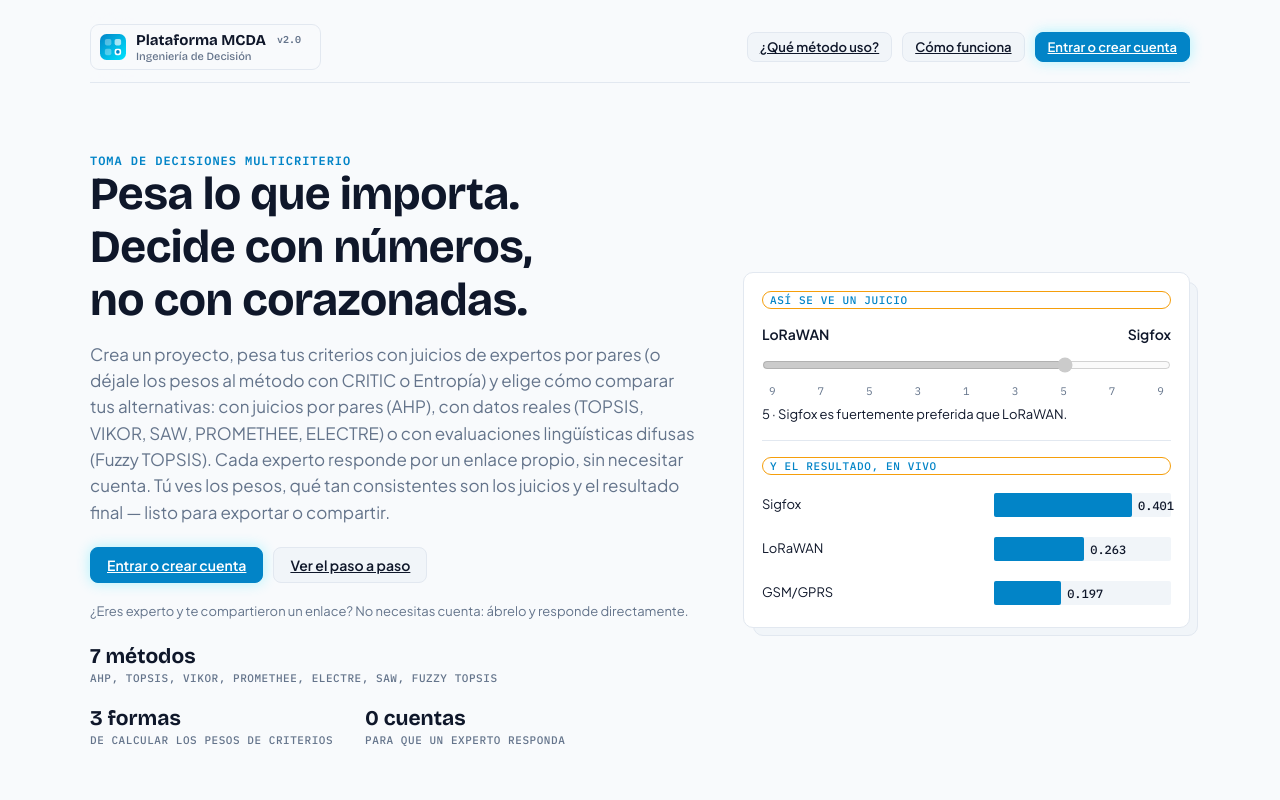
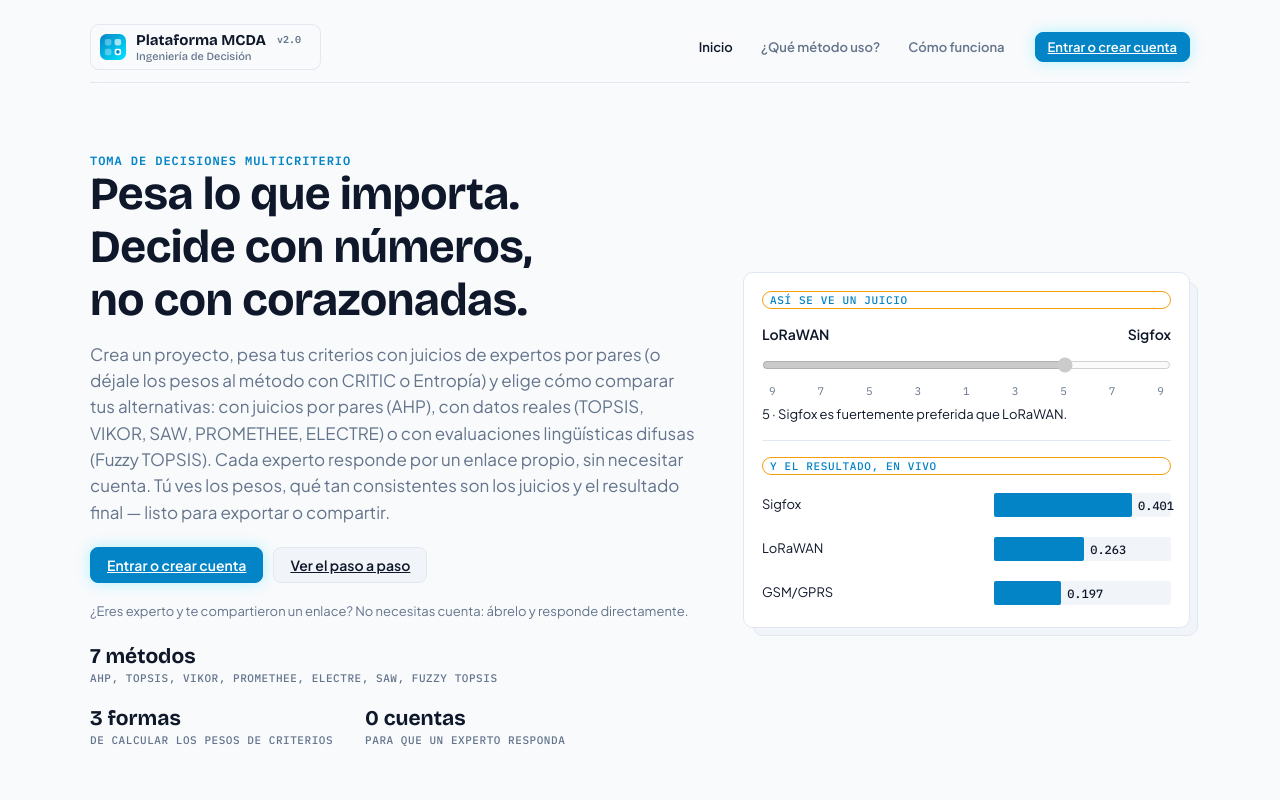
Before and after one commit to miguepoloc/toma-decisiones-mcda, a Next.js app in the folder plataforma/: page / in a window 1280 px wide. Shown: the top 800 px of the page. Built offline with nearby package versions, Linux system fonts and the light colour scheme; no server answers.

Commit message:
refactor: centralize navigation and authentication UI in Topbar component

```diff
--- a/plataforma/src/app/globals.css
+++ b/plataforma/src/app/globals.css
@@ -229,9 +229,15 @@ a{color:var(--accent)}
 .topbar .brand .brand-sub{font-size:11px;color:var(--muted);font-weight:500;display:block;margin-top:1px}
 .topbar .brand:hover .brand-sub{color:var(--accent)}
 .topbar .user{display:flex;gap:12px;align-items:center;font-size:13px;color:var(--muted)}
+.topbar-right{display:flex;flex-wrap:wrap;gap:8px 18px;align-items:center;justify-content:flex-end;flex:1}
+.topbar-nav{display:flex;flex-wrap:wrap;gap:2px 4px;align-items:center}
+.topbar-nav .navlink{font:600 13px var(--f-body);color:var(--muted);text-decoration:none;padding:7px 12px;border-radius:7px;white-space:nowrap;transition:all .2s ease}
+.topbar-nav .navlink:hover{color:var(--ink);background:rgba(255,255,255,0.05)}
+.topbar-nav .navlink.active{color:var(--ink);background:rgba(255,255,255,0.08)}
+.topbar-actions{display:flex;flex-wrap:wrap;gap:10px;align-items:center}
 .hero{display:grid;gap:14px;max-width:640px;padding-block:40px}
-.tabsbar{display:flex;flex-wrap:wrap;gap:6px;border-bottom:1px solid var(--line);margin-bottom:24px;padding-bottom:2px}
-.tabsbar button{appearance:none;font:600 14px var(--f-body);background:transparent;color:var(--muted);border:0;border-bottom:2px solid transparent;padding:10px 16px;cursor:pointer;border-radius:6px 6px 0 0;display:inline-flex;align-items:center;gap:8px;transition:all .2s ease}
+.tabsbar{display:flex;flex-wrap:nowrap;overflow-x:auto;-webkit-overflow-scrolling:touch;gap:6px;border-bottom:1px solid var(--line);margin-bottom:24px;padding-bottom:2px}
+.tabsbar button{appearance:none;font:600 14px var(--f-body);background:transparent;color:var(--muted);border:0;border-bottom:2px solid transparent;padding:10px 16px;cursor:pointer;border-radius:6px 6px 0 0;display:inline-flex;align-items:center;gap:8px;transition:all .2s ease;white-space:nowrap;flex:none}
 .tabsbar button:hover{color:var(--ink);background:rgba(255,255,255,0.03)}
 .tabsbar button[aria-selected="true"]{color:var(--ink);border-bottom-color:var(--accent);background:rgba(255,255,255,0.05);font-weight:700}
 .plist{display:grid;gap:12px}
--- a/plataforma/src/app/login/page.tsx
+++ b/plataforma/src/app/login/page.tsx
@@ -67,9 +67,7 @@ function LoginForm() {
 
   return (
     <div className="wrap">
-      <Topbar badge="ACCESO" subtitle="← Ir al inicio">
-        <Link className="btn sm" href="/tutorial">Cómo funciona</Link>
-      </Topbar>
+      <Topbar badge="ACCESO" subtitle="← Ir al inicio" hideAuthAction />
 
       <div className="authgrid">
         <div className="authpromo">
--- a/plataforma/src/app/page.tsx
+++ b/plataforma/src/app/page.tsx
@@ -8,9 +8,11 @@ const famVar = (v: string): CSSProperties => ({ '--fam': v } as CSSProperties);
 export default async function Home() {
   const supabase = await createClient();
   let logged = false;
+  let userEmail: string | undefined;
   try {
     const { data } = await supabase.auth.getUser();
     logged = !!data.user;
+    userEmail = data.user?.email;
   } catch { /* sin configurar */ }
   const primaryHref = logged ? '/dashboard' : '/login';
   const primaryLabel = logged ? 'Ir a mis proyectos' : 'Entrar o crear cuenta';
@@ -18,13 +20,7 @@ export default async function Home() {
   return (
     <>
       <div className="wrap">
-        <Topbar badge="v2.0" subtitle="Ingeniería de Decisión">
-          <div className="acts">
-            <Link className="btn sm" href="/metodo">¿Qué método uso?</Link>
-            <Link className="btn sm" href="/tutorial">Cómo funciona</Link>
-            <Link className="btn sm primary" href={primaryHref}>{primaryLabel}</Link>
-          </div>
-        </Topbar>
+        <Topbar badge="v2.0" subtitle="Ingeniería de Decisión" loggedIn={logged} userEmail={userEmail} />
 
         <div className="lhero">
           <div>
--- a/plataforma/src/app/update-password/page.tsx
+++ b/plataforma/src/app/update-password/page.tsx
@@ -51,9 +51,7 @@ function UpdatePasswordForm() {
 
   return (
     <div className="wrap">
-      <Topbar badge="SEGURIDAD" subtitle="← Ir al inicio">
-        <Link className="btn sm" href="/login">Iniciar sesión</Link>
-      </Topbar>
+      <Topbar badge="SEGURIDAD" subtitle="← Ir al inicio" />
 
       <div style={{ maxWidth: 440, margin: '48px auto 80px', display: 'grid', gap: 18 }}>
         <div>
--- a/plataforma/src/components/ExpertFlow.tsx
+++ b/plataforma/src/components/ExpertFlow.tsx
@@ -45,7 +45,7 @@ export default function ExpertFlow({ token }: { token: string }) {
 
   return (
     <div className="wrap">
-      <Topbar badge="EXPERTO" subtitle="Panel de Consulta">
+      <Topbar badge="EXPERTO" subtitle="Panel de Consulta" showNav={false} hideAuthAction>
         <span className="muted" style={{ fontSize: 13, background: 'var(--surface2)', padding: '6px 12px', borderRadius: 8, border: '1px solid var(--line)' }}>
           Respondiendo como: <b>{data.expert.name}</b>{data.expert.role_desc ? ` · ${data.expert.role_desc}` : ''}
         </span>
--- a/plataforma/src/components/Topbar.tsx
+++ b/plataforma/src/components/Topbar.tsx
@@ -1,22 +1,48 @@
+'use client';
+
 import Link from 'next/link';
+import { usePathname } from 'next/navigation';
 import type { ReactNode } from 'react';
 import Logo from './Logo';
+import SignOutButton from './SignOutButton';
 
-/** Barra superior compartida por todas las páginas: logo + "Plataforma MCDA" + badge + subtítulo,
- * más lo que cada página necesite a la derecha (link, botón, usuario…) vía `children`. */
+const NAV_LINKS = [
+  { href: '/', label: 'Inicio' },
+  { href: '/metodo', label: '¿Qué método uso?' },
+  { href: '/tutorial', label: 'Cómo funciona' },
+];
+
+/** Barra superior compartida por TODAS las páginas: mismo logo, misma navegación (Inicio / ¿Qué
+ * método uso? / Cómo funciona) y el mismo control de sesión a la derecha en todas partes — entra a
+ * `/login` si no hay sesión, muestra correo + «Mis proyectos» + «Salir» si la hay. `cta` reemplaza ese
+ * control por un botón propio de la página (p. ej. la guía de método precarga el método elegido al
+ * crear proyecto); `showNav`/`hideAuthAction` lo apagan para flujos anónimos por token (experto,
+ * vista pública) donde no aplica o distraería de la tarea. */
 export default function Topbar({
   badge,
   subtitle,
   href = '/',
   title = 'Plataforma MCDA · Inicio',
+  loggedIn = false,
+  userEmail,
+  showNav = true,
+  hideAuthAction = false,
+  cta,
   children,
 }: {
   badge: string;
   subtitle: string;
   href?: string;
   title?: string;
+  loggedIn?: boolean;
+  userEmail?: string;
+  showNav?: boolean;
+  hideAuthAction?: boolean;
+  cta?: { href: string; label: string };
   children?: ReactNode;
 }) {
+  const pathname = usePathname();
+
   return (
     <div className="topbar">
       <Link className="brand" href={href} title={title}>
@@ -36,7 +62,36 @@ export default function Topbar({
           <span className="brand-sub">{subtitle}</span>
         </div>
       </Link>
-      {children}
+
+      <div className="topbar-right">
+        {showNav && (
+          <nav className="topbar-nav" aria-label="Navegación principal">
+            {NAV_LINKS.map((l) => {
+              const active = pathname === l.href;
+              return (
+                <Link key={l.href} href={l.href} className={'navlink' + (active ? ' active' : '')} aria-current={active ? 'page' : undefined}>
+                  {l.label}
+                </Link>
+              );
+            })}
+          </nav>
+        )}
+
+        <div className="topbar-actions">
+          {children}
+          {!hideAuthAction && (cta ? (
+            <Link className="btn sm primary" href={cta.href}>{cta.label}</Link>
+          ) : loggedIn ? (
+            <div className="user">
+              {userEmail && <span style={{ fontFamily: 'var(--f-mono)', fontSize: 12 }}>{userEmail}</span>}
+              {pathname !== '/dashboard' && <Link className="btn sm" href="/dashboard">Mis proyectos</Link>}
+              <SignOutButton />
+            </div>
+          ) : (
+            <Link className="btn sm primary" href="/login">Entrar o crear cuenta</Link>
+          ))}
+        </div>
+      </div>
     </div>
   );
 }
```
Also changed, not shown: plataforma/src/app/dashboard/page.tsx (+1 -7 lines), plataforma/src/app/metodo/page.tsx (+6 -6 lines), plataforma/src/app/projects/[id]/page.tsx (+1 -7 lines), plataforma/src/app/tutorial/page.tsx (+3 -5 lines).
